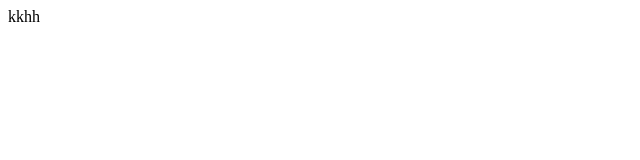
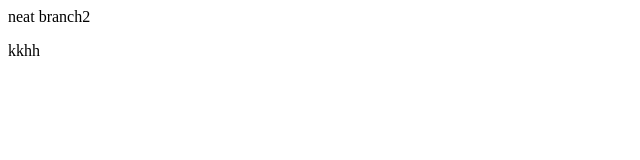
Before and after one commit to cjschwake/GitCollab, a plain HTML site: page index.html in a window 1280 px wide. Shown: the whole page, without its empty margins (0-640 px from the left). Drawn offline with Linux system fonts and the light colour scheme.

Commit message:
neat branch commit 2

```diff
--- a/index.html
+++ b/index.html
@@ -3,6 +3,7 @@
     <meta charset="UTF-8" />
     <meta name="viewport" content="width=device-width, initial-scale=1.0" />
     <title>neat branch</title>
+    <p>neat branch2</p>
     kkhh
   </head>
   <body></body>
```
